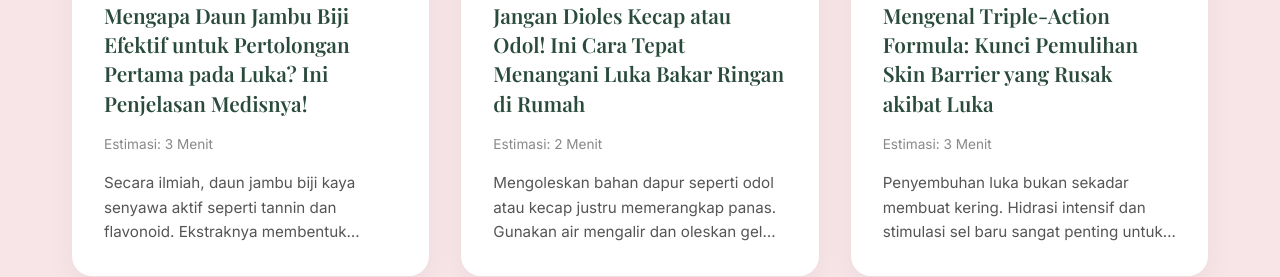
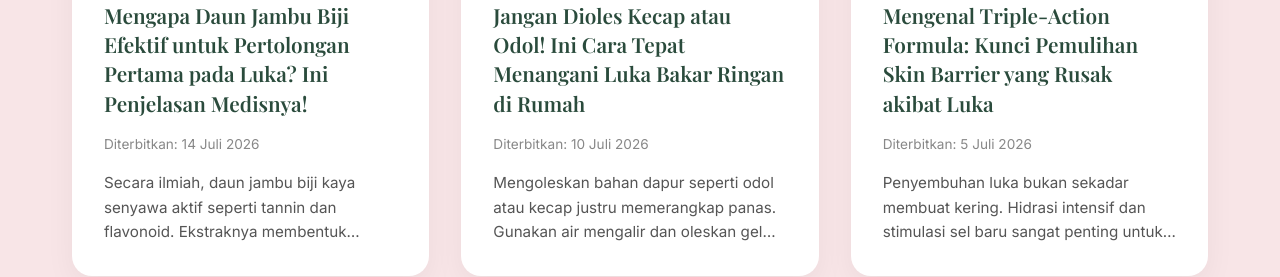
Before and after one commit to MuhammadAufaAzmi/avare-web, a React (Vite) app: page / in a window 1280 px wide. Shown: the part 2840-3117 px from the top of the page. Built offline with nearby package versions, Linux system fonts and the light colour scheme; a web font is replaced by a local one.

Commit message:
Replace read time with publication date

```diff
--- a/src/App.jsx
+++ b/src/App.jsx
@@ -22,7 +22,7 @@ const articles = [
     id: 1,
     category: 'Health & Science',
     title: 'Mengapa Daun Jambu Biji Efektif untuk Pertolongan Pertama pada Luka? Ini Penjelasan Medisnya!',
-    readTime: '3 Menit',
+    date: '14 Juli 2026',
     content: `Selama turun-temurun, daun jambu biji sering digunakan masyarakat sebagai obat herbal alternatif. Namun, tahukah Anda apa yang terjadi secara medis ketika ekstrak daun jambu biji diaplikasikan pada luka terbuka seperti luka bakar ringan atau lecet?
 
 Secara ilmiah, daun jambu biji kaya akan senyawa aktif seperti tannin, flavonoid, dan polifenol. Senyawa-senyawa ini bekerja sebagai agen antibakteri alami yang sangat kuat. Ketika kulit kita mengalami luka terbuka, risiko terbesar yang dihadapi adalah kolonisasi bakteri (seperti Staphylococcus aureus) yang bisa memicu infeksi, pembengkakan, hingga memperlama proses penyembuhan. Ekstrak daun jambu biji langsung bekerja membentuk pertahanan luar untuk menghambat pertumbuhan bakteri tersebut.
@@ -35,7 +35,7 @@ Hebatnya lagi, tidak seperti antiseptik kimia konvensional yang terkadang bersif
     id: 2,
     category: 'First Aid Tips',
     title: 'Jangan Dioles Kecap atau Odol! Ini Cara Tepat Menangani Luka Bakar Ringan di Rumah',
-    readTime: '2 Menit',
+    date: '10 Juli 2026',
     content: `Pernahkah Anda refleks mengoleskan kecap, odol, atau mentega saat tidak sengaja terkena cipratan minyak panas atau knalpot? Jika iya, sebaiknya hentikan kebiasaan keliru ini sekarang juga.
 
 Mengoleskan bahan dapur pada luka bakar justru dapat memerangkap panas di dalam kulit dan memicu infeksi bakteri karena bahan-bahan tersebut tidak steril. Lalu, bagaimana langkah pertolongan pertama (P3K) yang benar secara medis?
@@ -53,7 +53,7 @@ Selalu sediakan everyday rescue gel yang andal di dalam tas atau kotak obat ruma
     id: 3,
     category: 'Skincare & Healing',
     title: 'Mengenal Triple-Action Formula: Kunci Pemulihan Skin Barrier yang Rusak akibat Luka',
-    readTime: '3 Menit',
+    date: '5 Juli 2026',
     content: `Penyembuhan luka ringan bukan sekadar membuat luka tersebut kering, melainkan bagaimana memastikan seluruh fase regenerasi jaringan kulit berjalan secara maksimal tanpa meninggalkan bekas yang mengganggu. Di sinilah pentingnya peran Triple-Action Formula.
 
 Formula sinergis ini menggabungkan tiga kekuatan utama untuk merawat kulit yang cedera:
@@ -302,7 +302,7 @@ function App() {
                 <div className="article-content">
                   <div className="article-category">{article.category}</div>
                   <h3 className="article-title">{article.title}</h3>
-                  <div className="article-meta">Estimasi: {article.readTime}</div>
+                  <div className="article-meta">Diterbitkan: {article.date}</div>
                   <p className="article-text">{article.excerpt}</p>
                 </div>
               </motion.article>
@@ -331,7 +331,7 @@ function App() {
               <button className="modal-close" onClick={() => setSelectedArticle(null)}><X size={24} /></button>
               <div className="modal-category">{selectedArticle.category}</div>
               <h2 className="modal-title">{selectedArticle.title}</h2>
-              <div className="modal-meta">{selectedArticle.readTime}</div>
+              <div className="modal-meta">Diterbitkan: {selectedArticle.date}</div>
               <div className="modal-body">
                 {selectedArticle.content.split('\n\n').map((para, idx) => {
                   if (para.startsWith('- ') || para.match(/^\d\./)) {
```
